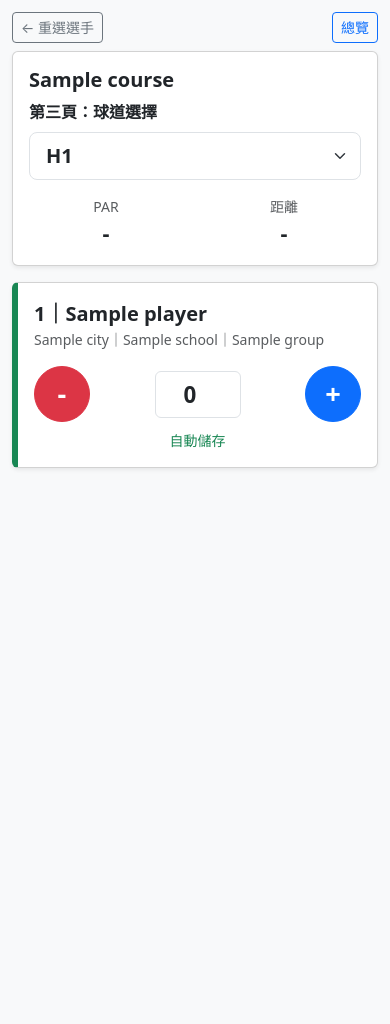
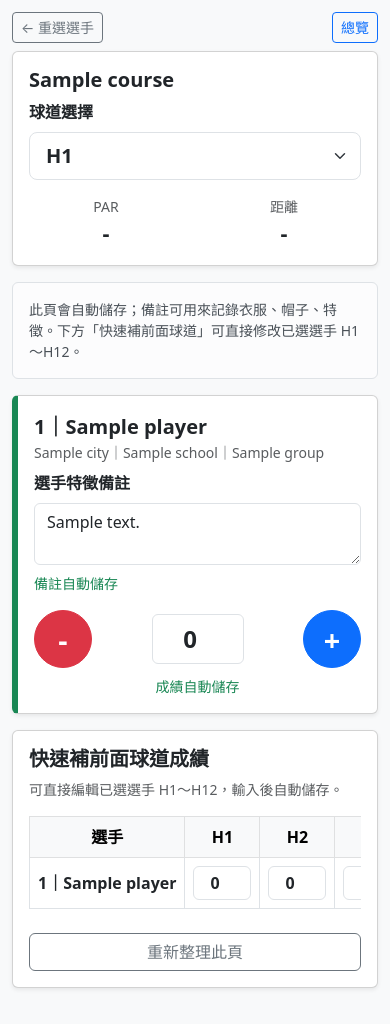
Before and after one commit to a42678780-web/woodball-system, a Flask app: template templates/referee_mobile_score.html in a window 390 px wide. Before the commit the page ends 469 px from the top, so only its background shows below. Run offline with Flask 3, Linux system fonts and the light colour scheme; the template is opened without the code that fills it: most values are stand-ins (such as "Sample title", 1, 10 or a date in 2020).

Commit message:
Update referee_mobile_score.html

```diff
--- a/templates/referee_mobile_score.html
+++ b/templates/referee_mobile_score.html
@@ -7,12 +7,15 @@
     <link href="https://cdn.jsdelivr.net/npm/bootstrap@5.3.0/dist/css/bootstrap.min.css" rel="stylesheet">
     <style>
         body { background:#f8f9fa; }
-        .page { max-width: 680px; margin: 0 auto; padding: 12px; }
-        .score-num { font-size: 2.2rem; font-weight: 800; min-width: 72px; text-align:center; }
-        .score-btn { width: 56px; height: 56px; font-size: 1.7rem; font-weight: 800; border-radius: 50%; }
-        .score-input { width: 86px; text-align:center; font-size: 1.4rem; font-weight: 700; }
+        .page { max-width: 760px; margin: 0 auto; padding: 12px; }
+        .score-btn { width: 58px; height: 58px; font-size: 1.8rem; font-weight: 800; border-radius: 50%; }
+        .score-input { width: 92px; text-align:center; font-size: 1.5rem; font-weight: 800; }
         .player-card { border-left: 6px solid #198754; }
         .hole-select { font-size:1.25rem; font-weight:700; }
+        .note-input { font-size: 1rem; }
+        .mini-score-input { width: 58px; text-align:center; font-size: 1rem; font-weight:700; padding: 4px; }
+        th, td { vertical-align: middle; }
+        .sticky-top-card { position: sticky; top: 0; z-index: 5; }
     </style>
 </head>
 <body>
@@ -22,10 +25,10 @@
         <a href="/referee/overview/{{ match_filename }}" class="btn btn-outline-primary btn-sm">總覽</a>
     </div>
 
-    <div class="card shadow-sm mb-3">
+    <div class="card shadow-sm mb-3 sticky-top-card">
         <div class="card-body">
             <h5 class="fw-bold mb-2">{{ course.match_name }}</h5>
-            <label class="form-label fw-bold">第三頁：球道選擇</label>
+            <label class="form-label fw-bold">球道選擇</label>
             <select class="form-select form-select-lg hole-select" id="holeSelect" onchange="changeHole()">
                 {% for i in range(1, 13) %}
                 <option value="{{ i }}">H{{ i }}</option>
@@ -45,31 +48,84 @@
         </div>
     </div>
 
+    <div class="alert alert-light border small">
+        此頁會自動儲存；備註可用來記錄衣服、帽子、特徵。下方「快速補前面球道」可直接修改已選選手 H1～H12。
+    </div>
+
     {% for p in players %}
     <div class="card shadow-sm mb-3 player-card" data-player-id="{{ p.id }}">
         <div class="card-body">
             <div class="fw-bold fs-5">{{ p.number }}｜{{ p.name }}</div>
-            <div class="small text-muted mb-3">{{ p.city }}｜{{ p.school }}｜{{ p.group }}</div>
+            <div class="small text-muted mb-2">{{ p.city }}｜{{ p.school }}｜{{ p.group }}</div>
+
+            <label class="form-label fw-bold">選手特徵備註</label>
+            <textarea class="form-control note-input mb-2"
+                      id="note_{{ p.id }}"
+                      rows="2"
+                      placeholder="例如：紅帽、黑外套、白鞋..."
+                      oninput="saveNoteDebounced('{{ p.id }}', this.value)">{{ p.referee_note if p.referee_note else "" }}</textarea>
+            <div class="small text-success mb-3" id="noteStatus_{{ p.id }}">備註自動儲存</div>
 
             <div class="d-flex align-items-center justify-content-between">
                 <button class="btn btn-danger score-btn" onclick="changeScore('{{ p.id }}', -1)">-</button>
 
-                <div>
                 <input type="number"
                        class="form-control score-input"
                        id="scoreInput_{{ p.id }}"
                        value="0"
                        min="0"
                        oninput="manualScore('{{ p.id }}', this.value)">
-                </div>
 
                 <button class="btn btn-primary score-btn" onclick="changeScore('{{ p.id }}', 1)">+</button>
             </div>
 
-            <div class="small text-center text-success mt-2" id="status_{{ p.id }}">自動儲存</div>
+            <div class="small text-center text-success mt-2" id="status_{{ p.id }}">成績自動儲存</div>
         </div>
     </div>
     {% endfor %}
+
+    <div class="card shadow-sm mb-4">
+        <div class="card-body">
+            <h5 class="fw-bold mb-2">快速補前面球道成績</h5>
+            <div class="small text-muted mb-3">可直接編輯已選選手 H1～H12，輸入後自動儲存。</div>
+
+            <div class="table-responsive">
+                <table class="table table-bordered text-center text-nowrap align-middle">
+                    <thead class="table-light">
+                        <tr>
+                            <th>選手</th>
+                            {% for i in range(1, 13) %}
+                            <th>H{{ i }}</th>
+                            {% endfor %}
+                            <th>總桿</th>
+                        </tr>
+                    </thead>
+                    <tbody>
+                        {% for p in players %}
+                        <tr>
+                            <td class="fw-bold">{{ p.number }}｜{{ p.name }}</td>
+                            {% for i in range(1, 13) %}
+                            <td>
+                                <input type="number"
+                                       class="form-control mini-score-input"
+                                       min="0"
+                                       id="grid_{{ p.id }}_{{ i }}"
+                                       data-player-id="{{ p.id }}"
+                                       data-hole="{{ i }}"
+                                       value="{{ p.scores[i|string] if p.scores and i|string in p.scores else 0 }}"
+                                       oninput="manualGridScore('{{ p.id }}','{{ i }}',this.value)">
+                            </td>
+                            {% endfor %}
+                            <td class="fw-bold" id="gridTotal_{{ p.id }}">{{ p.total }}</td>
+                        </tr>
+                        {% endfor %}
+                    </tbody>
+                </table>
+            </div>
+
+            <button class="btn btn-outline-secondary w-100 mt-2" onclick="window.location.reload()">重新整理此頁</button>
+        </div>
+    </div>
 </div>
 
 <script>
@@ -81,9 +137,12 @@ const selectedPlayers = [
 ];
 
 let savingTimers = {};
+let noteTimers = {};
+let gridTimers = {};
 
 document.addEventListener("DOMContentLoaded", function() {
     changeHole();
+    selectedPlayers.forEach(playerId => updateGridTotal(playerId));
 });
 
 function currentHole() {
@@ -95,10 +154,41 @@ function setStatus(playerId, text) {
     if (el) el.innerText = text;
 }
 
+function setNoteStatus(playerId, text) {
+    const el = document.getElementById(`noteStatus_${playerId}`);
+    if (el) el.innerText = text;
+}
+
 function clampScore(value) {
     let n = parseInt(value);
     if (isNaN(n) || n < 0) n = 0;
     return n;
+}
+
+function updateGridTotal(playerId) {
+    let total = 0;
+    for (let i = 1; i <= 12; i++) {
+        const input = document.getElementById(`grid_${playerId}_${i}`);
+        if (!input) continue;
+        total += clampScore(input.value);
+    }
+    const totalEl = document.getElementById(`gridTotal_${playerId}`);
+    if (totalEl) totalEl.innerText = total;
+}
+
+function syncInputs(playerId, hole, score) {
+    const mainInput = document.getElementById(`scoreInput_${playerId}`);
+    const gridInput = document.getElementById(`grid_${playerId}_${hole}`);
+
+    if (mainInput && String(currentHole()) === String(hole)) {
+        mainInput.value = score;
+    }
+
+    if (gridInput) {
+        gridInput.value = score;
+    }
+
+    updateGridTotal(playerId);
 }
 
 function changeHole() {
@@ -107,10 +197,7 @@ function changeHole() {
     fetch('/api/referee_hole_info', {
         method:'POST',
         headers:{'Content-Type':'application/json'},
-        body:JSON.stringify({
-            match_filename: matchFilename,
-            hole: hole
-        })
+        body:JSON.stringify({ match_filename: matchFilename, hole: hole })
     })
     .then(r => r.json())
     .then(data => {
@@ -124,17 +211,13 @@ function changeHole() {
         fetch('/api/referee_get_score', {
             method:'POST',
             headers:{'Content-Type':'application/json'},
-            body:JSON.stringify({
-                match_filename: matchFilename,
-                player_id: playerId,
-                hole: hole
-            })
+            body:JSON.stringify({ match_filename: matchFilename, player_id: playerId, hole: hole })
         })
         .then(r => r.json())
         .then(data => {
-            const input = document.getElementById(`scoreInput_${playerId}`);
-            if (input) input.value = data.status === 'success' ? clampScore(data.score) : 0;
-            setStatus(playerId, '自動儲存');
+            const score = data.status === 'success' ? clampScore(data.score) : 0;
+            syncInputs(playerId, hole, score);
+            setStatus(playerId, '成績自動儲存');
         });
     });
 }
@@ -145,21 +228,34 @@ function changeScore(playerId, delta) {
     value += delta;
     if (value < 0) value = 0;
     input.value = value;
-    saveScore(playerId, value);
+    saveScore(playerId, currentHole(), value);
 }
 
 function manualScore(playerId, value) {
+    const score = clampScore(value);
     const input = document.getElementById(`scoreInput_${playerId}`);
-    const score = clampScore(value);
     input.value = score;
 
     clearTimeout(savingTimers[playerId]);
     savingTimers[playerId] = setTimeout(() => {
-        saveScore(playerId, score);
+        saveScore(playerId, currentHole(), score);
     }, 250);
 }
 
-function saveScore(playerId, score) {
+function manualGridScore(playerId, hole, value) {
+    const input = document.getElementById(`grid_${playerId}_${hole}`);
+    const score = clampScore(value);
+    input.value = score;
+    syncInputs(playerId, hole, score);
+
+    const key = `${playerId}_${hole}`;
+    clearTimeout(gridTimers[key]);
+    gridTimers[key] = setTimeout(() => {
+        saveScore(playerId, hole, score);
+    }, 250);
+}
+
+function saveScore(playerId, hole, score) {
     setStatus(playerId, '儲存中...');
 
     fetch('/api/referee_update_score', {
@@ -168,24 +264,44 @@ function saveScore(playerId, score) {
         body:JSON.stringify({
             match_filename: matchFilename,
             player_id: playerId,
-            hole: currentHole(),
+            hole: hole,
             score: score
         })
     })
     .then(r => r.json())
     .then(data => {
         if (data.status === 'success') {
-            const input = document.getElementById(`scoreInput_${playerId}`);
-            if (input) input.value = clampScore(data.score);
+            syncInputs(playerId, hole, clampScore(data.score));
             setStatus(playerId, '已儲存');
         } else {
             setStatus(playerId, '儲存失敗');
             alert(data.message || '儲存失敗');
         }
     })
-    .catch(() => {
-        setStatus(playerId, '連線失敗');
-    });
+    .catch(() => setStatus(playerId, '連線失敗'));
+}
+
+function saveNoteDebounced(playerId, note) {
+    setNoteStatus(playerId, '備註儲存中...');
+
+    clearTimeout(noteTimers[playerId]);
+    noteTimers[playerId] = setTimeout(() => {
+        fetch('/api/referee_update_note', {
+            method:'POST',
+            headers:{'Content-Type':'application/json'},
+            body:JSON.stringify({
+                match_filename: matchFilename,
+                player_id: playerId,
+                note: note
+            })
+        })
+        .then(r => r.json())
+        .then(data => {
+            if (data.status === 'success') setNoteStatus(playerId, '備註已儲存');
+            else setNoteStatus(playerId, '備註儲存失敗');
+        })
+        .catch(() => setNoteStatus(playerId, '備註連線失敗'));
+    }, 350);
 }
 </script>
 </body>
```
Lines whose indentation alone changed are shown as unchanged.
